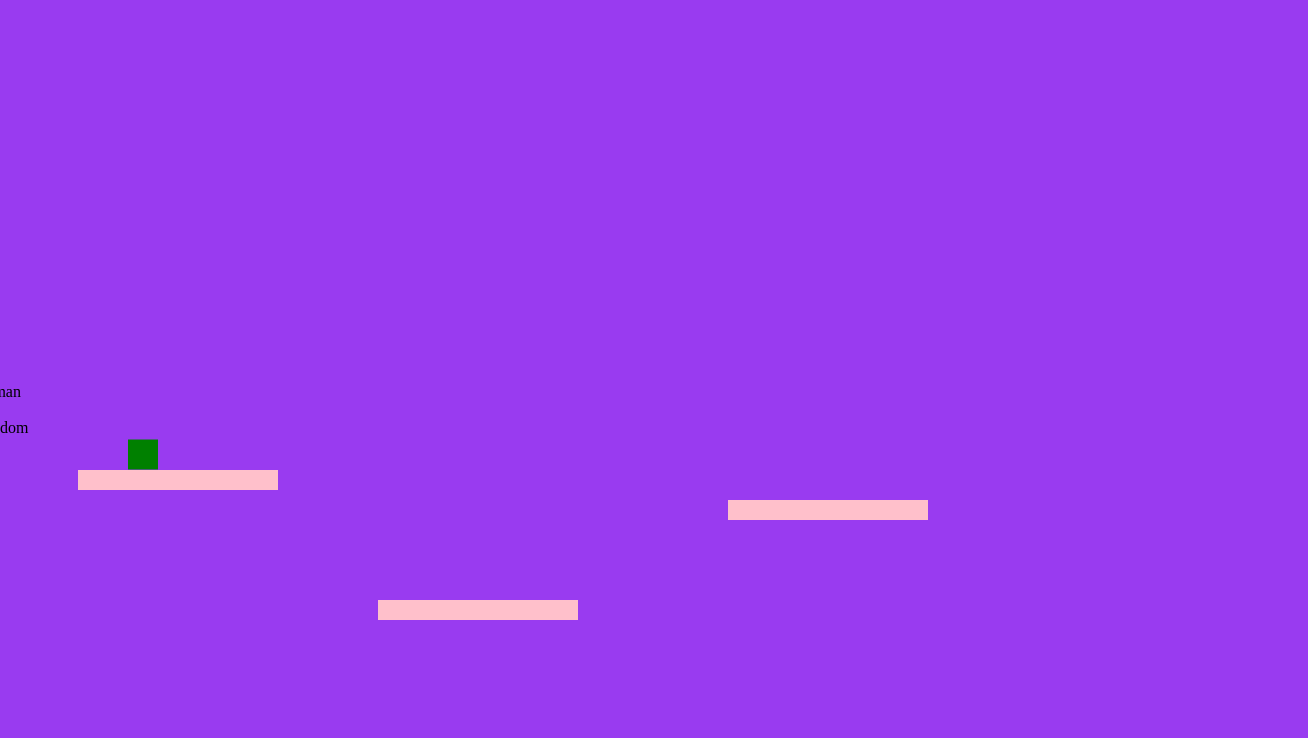
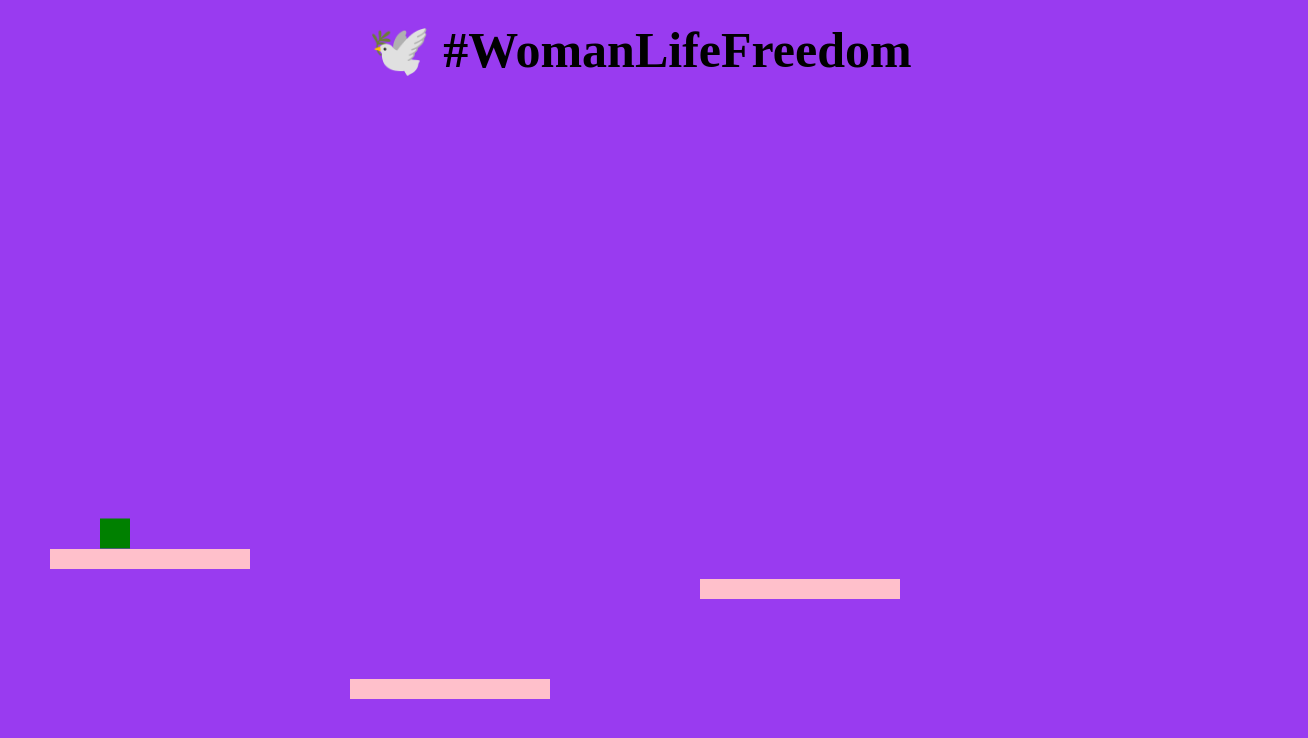
Before and after one commit to Keya-Moradi/Mahsa-Amini, a plain HTML site: page index.html in a window 1280 px wide. Shown: the whole page, 1308 px wide, since content can reach past the window. Drawn offline with Linux system fonts and the light colour scheme.

Commit message:
feat: update banner

```diff
--- a/app.js
+++ b/app.js
@@ -11,6 +11,7 @@ console.log(c);
 //c stands for context object
 // setting gravity
 const gravity = .5
+
 class Player {
     constructor() {
         this.position = {
@@ -42,7 +43,7 @@ class Player {
 
 }
 class Platform {
-    constructor({ x, y }) {
+    constructor({ x, y, platform }) {
         this.position = {
             x: x,
             y: y
@@ -84,7 +85,7 @@ function init() {
         x: 700, y: 500
     })]
     scrollOffset = 0
-    alert('you were captured by the IRGC, please try again!')
+
 }
 function animate() {
     // recursive loop to change player properties over time
@@ -137,7 +138,7 @@ function animate() {
 
     // lose condition
     if (mahsa.position.y > canvas.height) {
-
+        alert('you were captured by the IRGC, please try again!')
         init()
     }
 }
--- a/index.html
+++ b/index.html
@@ -10,7 +10,7 @@
 </head>
 
 <body>
-    <div> 🕊️ Woman Life Freedom </div>
+    <h1> 🕊️ #WomanLifeFreedom </h1>
     <canvas></canvas>
     <img src="./img/platform.png" alt="platform" id="platform" style="display: none;">
     <script src="./app.js"></script>
--- a/style.css
+++ b/style.css
@@ -2,7 +2,15 @@ body {
     margin: 0;
     background-color: rgb(153, 59, 240);
     display: flex;
+    flex-direction: column;
     align-items: center;
     justify-content: center;
     height: 100vh;
+    align-content: space-around;
 }
+
+h1 {
+    text-align: center;
+    font-size: 50px;
+    margin: 100px 0px 0px 0px;
+}
```
